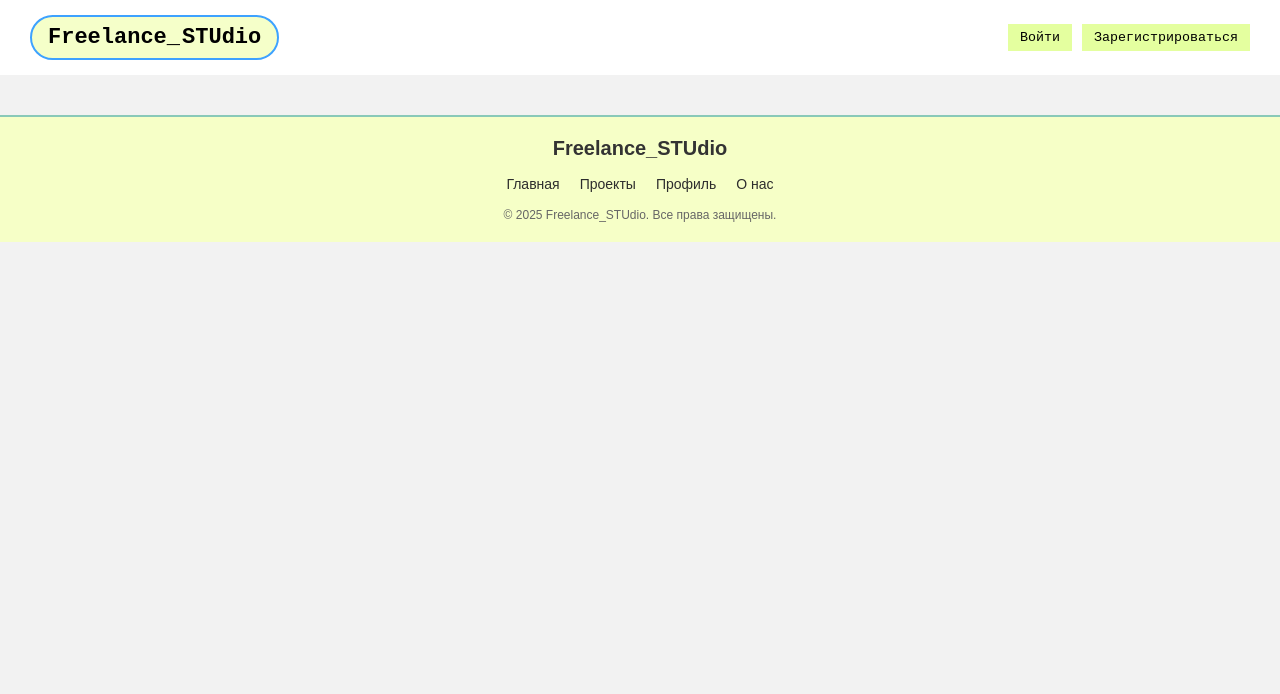
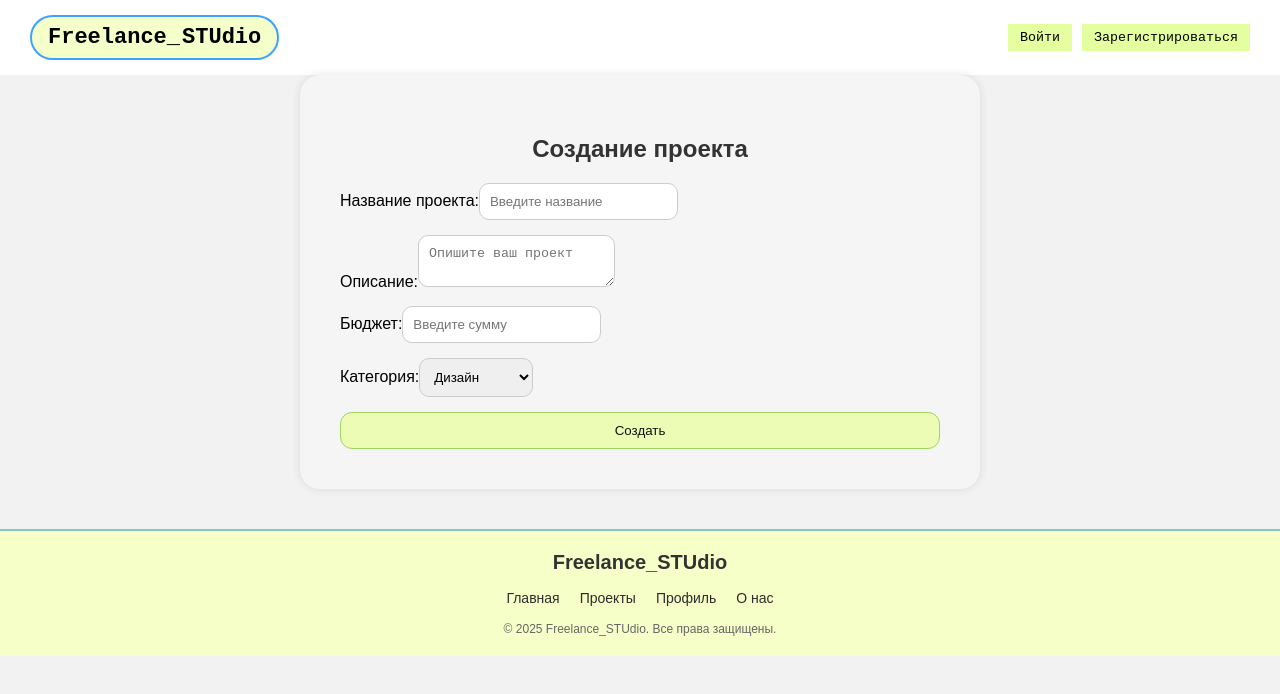
Before and after one commit to cwerti/freelance_portal_front, a React (Create React App) app: page /create-project in a window 1280 px wide. Shown: the top 694 px of the page. Built offline with nearby package versions, Linux system fonts and the light colour scheme.

Commit message:
Добавленна система создания карточки проекта, и система отклика на проекты

```diff
--- a/src/App.js
+++ b/src/App.js
@@ -5,6 +5,9 @@ import Register from "./pages/Register";
 import Profile from "./pages/Profile"; // добавь, если нет
 import Header from "./components/Header";
 import Footer from "./components/Footer";
+import CreateProject from './pages/CreateProject';
+import ProjectDetails from './pages/ProjectDetails';
+
 
 function App() {
   return (
@@ -15,6 +18,8 @@ function App() {
         <Route path="/login" element={<Login />} />
         <Route path="/register" element={<Register />} />
         <Route path="/profile" element={<Profile />} /> {/* маршрут */}
+        <Route path="/create-project" element={<CreateProject />} />
+        <Route path="/project/:id" element={<ProjectDetails />} />
       </Routes>
       <Footer />
     </Router>
--- a/src/pages/CreateProject.js
+++ b/src/pages/CreateProject.js
@@ -1 +1,35 @@
-export default function CreateProject() { return <h1>Создание проекта</h1>; }
+import React from 'react';
+import '../styles/CreateProject.css';
+
+const CreateProject = () => {
+  return (
+    <div className="create-project-container">
+      <h2>Создание проекта</h2>
+      <form className="project-form">
+        <label>
+          Название проекта:
+          <input type="text" placeholder="Введите название" />
+        </label>
+        <label>
+          Описание:
+          <textarea placeholder="Опишите ваш проект" />
+        </label>
+        <label>
+          Бюджет:
+          <input type="number" placeholder="Введите сумму" />
+        </label>
+        <label>
+          Категория:
+          <select>
+            <option>Дизайн</option>
+            <option>Разработка</option>
+            <option>Тексты</option>
+          </select>
+        </label>
+        <button type="submit">Создать</button>
+      </form>
+    </div>
+  );
+};
+
+export default CreateProject;
--- a/src/pages/ProjectDetails.js
+++ b/src/pages/ProjectDetails.js
@@ -1 +1,19 @@
-export default function ProjectDetails() { return <h1>Детали проекта</h1>; }
+import React from 'react';
+import '../styles/ProjectDetails.css';
+
+const ProjectDetails = () => {
+  return (
+    <div className="project-details-container">
+      <h2>Детали проекта</h2>
+      <div className="project-info">
+        <h3>Название проекта</h3>
+        <p><strong>Категория:</strong> Разработка</p>
+        <p><strong>Бюджет:</strong> 25 000₽</p>
+        <p><strong>Описание:</strong> Нужно разработать веб-приложение с авторизацией, профилями и API.</p>
+      </div>
+      <button>Откликнуться</button>
+    </div>
+  );
+};
+
+export default ProjectDetails;
--- /dev/null
+++ b/src/styles/CreateProject.css
@@ -0,0 +1,37 @@
+.create-project-container {
+    padding: 40px;
+    background-color: #f5f5f5;
+    max-width: 600px;
+    margin: 0 auto;
+    border-radius: 20px;
+    box-shadow: 0 0 10px rgba(0, 0, 0, 0.1);
+  }
+
+  .create-project-container h2 {
+    text-align: center;
+    margin-bottom: 20px;
+    color: #333;
+  }
+
+  .project-form {
+    display: flex;
+    flex-direction: column;
+    gap: 15px;
+  }
+
+  .project-form input,
+  .project-form textarea,
+  .project-form select {
+    padding: 10px;
+    border-radius: 10px;
+    border: 1px solid #ccc;
+  }
+
+  .project-form button {
+    background-color: #edfcb4;
+    color: #111;
+    border: 1px solid #a3d363;
+    padding: 10px;
+    border-radius: 12px;
+    cursor: pointer;
+  }
--- /dev/null
+++ b/src/styles/ProjectDetails.css
@@ -0,0 +1,34 @@
+.project-details-container {
+    padding: 40px;
+    background-color: #f5f5f5;
+    max-width: 700px;
+    margin: 0 auto;
+    border-radius: 20px;
+    box-shadow: 0 0 10px rgba(0, 0, 0, 0.1);
+  }
+
+  .project-details-container h2 {
+    text-align: center;
+    margin-bottom: 20px;
+    color: #333;
+  }
+
+  .project-info {
+    background-color: #e0e0e0;
+    padding: 20px;
+    border-radius: 15px;
+    margin-bottom: 20px;
+  }
+
+  .project-info h3 {
+    margin: 0 0 10px 0;
+  }
+
+  .project-details-container button {
+    background-color: #edfcb4;
+    color: #111;
+    border: 1px solid #a3d363;
+    padding: 10px 20px;
+    border-radius: 12px;
+    cursor: pointer;
+  }
```
